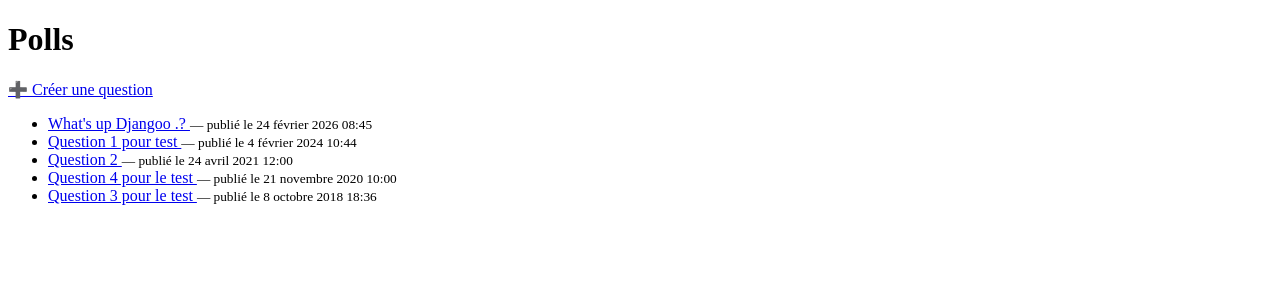
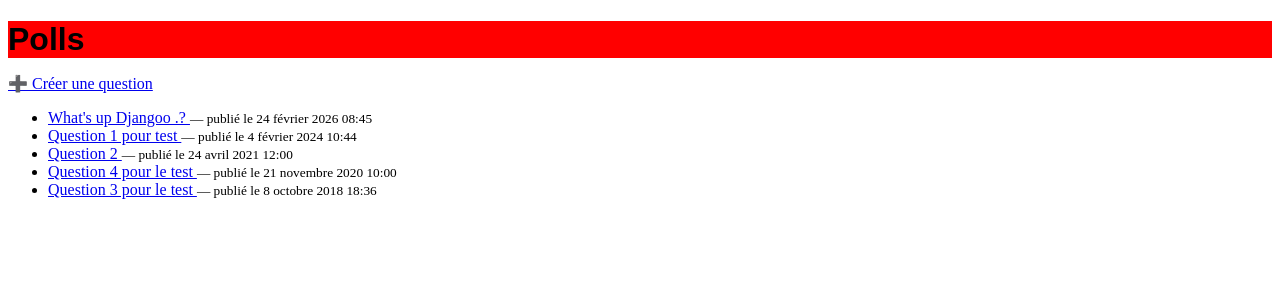
Before and after one commit to iassine4/Django-Mysite, a Django app: page /polls/ in a window 1280 px wide. Shown: the top 300 px of the page. Run offline with Django 5.2, Linux system fonts and the light colour scheme; data comes from the database, SQL or seed files in the repository.

Commit message:
style: add static css and load it in templates

```diff
--- /dev/null
+++ b/djangoproject/polls/static/polls/style.css
@@ -0,0 +1,8 @@
+
+
+h1 {
+  margin-bottom: 0.5rem;
+  background-color: red;
+  font-family: Arial, sans-serif;
+
+}
--- a/djangoproject/polls/templates/polls/index.html
+++ b/djangoproject/polls/templates/polls/index.html
@@ -1,8 +1,12 @@
+{% load static %}
 <!DOCTYPE html>
 <html lang="en">
 <head>
     <meta charset="UTF-8">
     <title>Polls</title>
+
+    <!-- Chargement du fichier CSS de l'app polls -->
+    <link rel="stylesheet" href="{% static 'polls/style.css' %}">
 </head>
 <body>
     <h1>Polls</h1>
```
